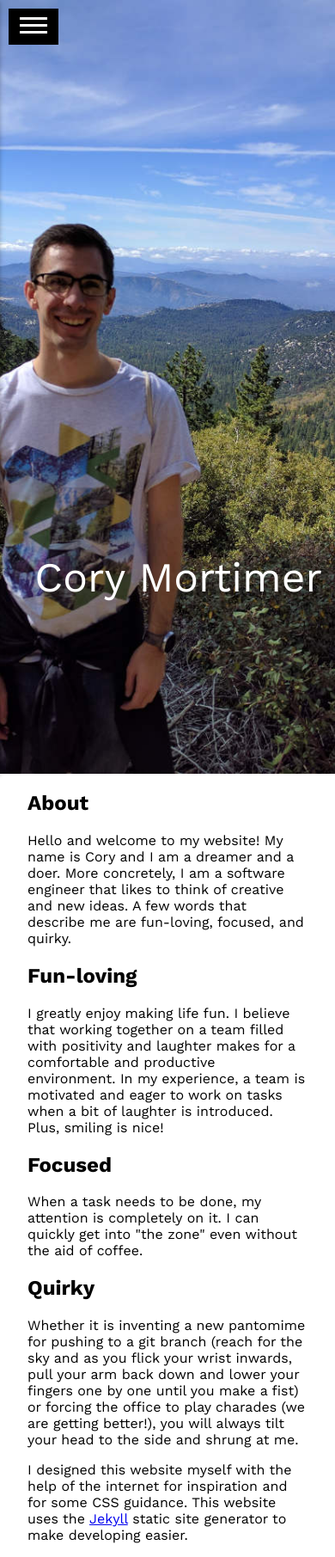
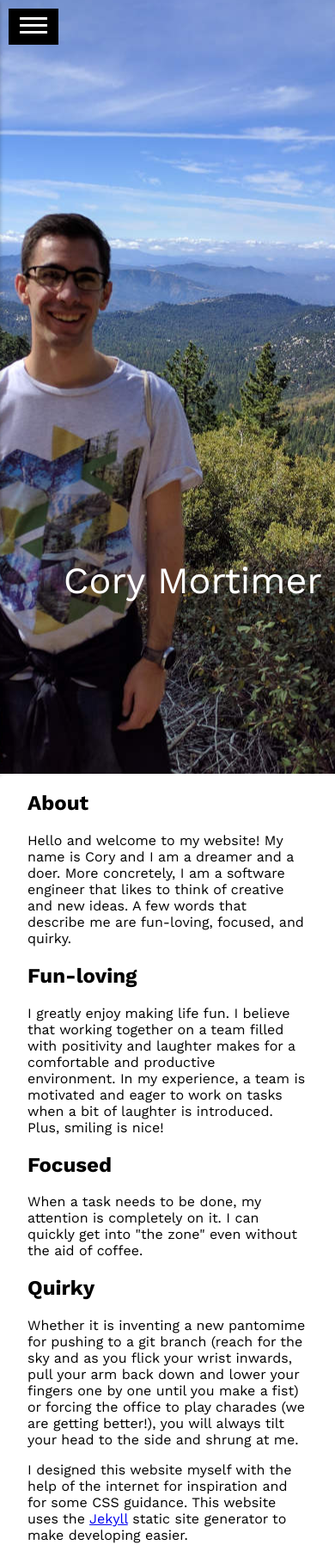
Before and after one commit to CoryMortimer/CoryMortimer.github.io, a Jekyll site: the page built from index.md, in a window 390 px wide. Shown: the whole page at 86% size. Built offline with Jekyll 4.4.1, drawn with Linux system fonts in a browser that asks for light colours.

Commit message:
Mobile updates

```diff
--- a/_includes/head.html
+++ b/_includes/head.html
@@ -6,5 +6,5 @@
   <meta name="author" content="Cory Mortimer">
   <link rel="stylesheet" href="/css/home.css">
   <link href="https://fonts.googleapis.com/css?family=Work+Sans:400,700" rel="stylesheet">
-  <meta name="viewport" content="width=device-width, initial-scale=1, shrink-to-fit=no">
+  <meta name="viewport" content="width=device-width, initial-scale=1, maximum-scale=1, user-scalable=no">
 </head>
--- a/css/home.scss
+++ b/css/home.scss
@@ -79,6 +79,10 @@
       background-size: cover;
       position: relative;
 
+      @media screen and (max-width: $break-small) {
+        background: url(/assets/cory_background.jpg) no-repeat center center;
+      }
+
       #header {
         position: fixed;
         right: 100px;
@@ -87,8 +91,9 @@
         color: white;
 
         @media screen and (max-width: $break-small) {
-          font-size: 3em;
+          font-size: 2.7em;
           right: 15px;
+          position: absolute;
         }
       }
     }
```
